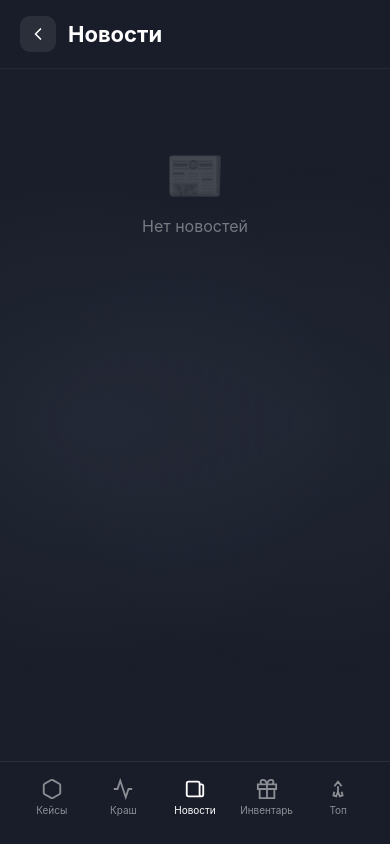
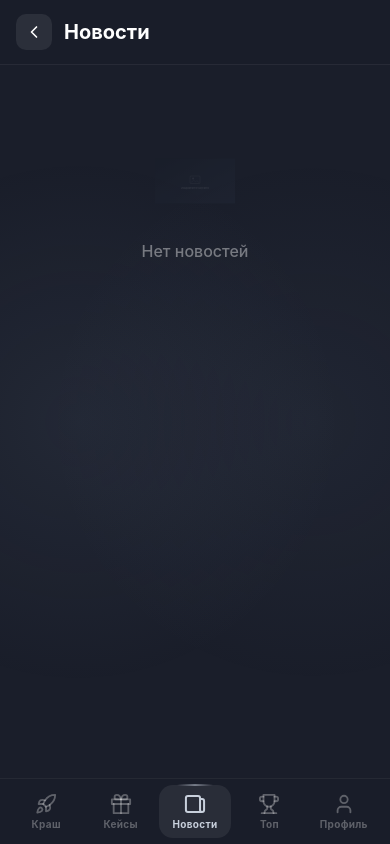
Before and after one commit to Rasswetik/RasswetGifts, a Flask app: page /news in a window 390 px wide. Run offline with Flask 3, Linux system fonts and the light colour scheme; data comes from the database, SQL or seed files in the repository; data that the repository does not hold is empty; some libraries are stand-ins or nearby versions.

Commit message:
Add mobile-friendly news UI and SVG banners

```diff
--- a/templates/news.html
+++ b/templates/news.html
@@ -28,28 +28,37 @@ body::before{
     pointer-events:none;
 }
 
+/* Container */
+.container{
+    max-width:480px;
+    margin:0 auto;
+    padding:0 12px;
+}
+@media(min-width:768px){ .container{max-width:480px} }
+
 /* Header */
 .header{
     position:sticky;top:0;z-index:100;
     background:rgba(26,30,42,.95);
-    backdrop-filter:blur(20px);
-    padding:16px 20px;
+    backdrop-filter:blur(20px);-webkit-backdrop-filter:blur(20px);
+    padding:14px 16px;
     display:flex;align-items:center;gap:12px;
     border-bottom:1px solid rgba(255,255,255,.06);
 }
-.header-title{font-size:22px;font-weight:700;flex:1}
+.header-title{font-size:20px;font-weight:700;flex:1}
 .header-back{
     width:36px;height:36px;border-radius:10px;
     background:rgba(255,255,255,.08);
     display:flex;align-items:center;justify-content:center;
-    cursor:pointer;transition:background .2s;
+    cursor:pointer;transition:all .2s;
 }
 .header-back:hover{background:rgba(255,255,255,.12)}
-.header-back svg{width:20px;height:20px;stroke:#fff}
+.header-back:active{transform:scale(.95)}
+.header-back svg{width:20px;height:20px;stroke:#fff;fill:none}
 
 /* News container */
 .news-container{
-    padding:16px;
+    padding:16px 0;
     display:flex;flex-direction:column;gap:16px;
 }
 
@@ -124,8 +143,12 @@ body::before{
     padding:60px 20px;
     color:rgba(255,255,255,.4);
 }
-.empty-icon{font-size:48px;margin-bottom:12px;opacity:.5}
-.empty-text{font-size:16px}
+.empty-icon{
+    width:80px;height:80px;
+    margin:0 auto 16px;
+    opacity:.4;
+}
+.empty-text{font-size:16px;font-weight:500}
 
 /* Loading */
 .loading{
@@ -133,28 +156,60 @@ body::before{
     padding:40px;
     color:rgba(255,255,255,.5);
 }
+.loading::after{
+    content:'';display:inline-block;
+    width:24px;height:24px;
+    border:2px solid rgba(255,255,255,.2);
+    border-top-color:#fff;
+    border-radius:50%;
+    animation:spin .8s linear infinite;
+}
+@keyframes spin{to{transform:rotate(360deg)}}
 
-/* Bottom nav */
+/* ===== BOTTOM NAV ===== */
 .bottom-nav{
-    position:fixed;bottom:0;left:0;right:0;
-    background:rgba(26,30,42,.98);
-    backdrop-filter:blur(20px);
-    border-top:1px solid rgba(255,255,255,.08);
-    display:flex;
-    padding:8px 16px 20px;
-    z-index:1000;
+    position:fixed;bottom:0;left:0;right:0;z-index:4000;
+    background:rgba(26,30,42,.85);
+    border-top:1px solid rgba(255,255,255,.05);
+    display:flex;align-items:center;justify-content:center;
+    padding:6px 10px calc(env(safe-area-inset-bottom,8px) + 6px);
+    gap:2px;
+    backdrop-filter:blur(20px);-webkit-backdrop-filter:blur(20px);
 }
-.nav-btn{
+.bottom-nav-item{
+    display:flex;flex-direction:column;align-items:center;justify-content:center;gap:3px;
+    padding:8px 12px;
+    border-radius:14px;
+    background:transparent;
+    border:none;
+    color:rgba(255,255,255,.3);
+    font-family:'Inter Variable','Inter',-apple-system,BlinkMacSystemFont,'Segoe UI',sans-serif;
+    font-weight:600;font-size:12px;
+    cursor:pointer;
+    transition:all .25s ease;
+    text-decoration:none;
     flex:1;
-    display:flex;flex-direction:column;align-items:center;gap:4px;
-    padding:8px 4px;
-    color:rgba(255,255,255,.5);
-    text-decoration:none;
-    font-size:10px;
-    transition:color .2s;
+    max-width:100px;
+    position:relative;
 }
-.nav-btn.active{color:#fff}
-.nav-btn svg{width:22px;height:22px}
+.bottom-nav-item svg{
+    width:22px;height:22px;
+    flex-shrink:0;
+    stroke:currentColor;
+    fill:none;
+    transition:transform .25s ease;
+}
+.bottom-nav-item span{font-size:10px;font-weight:700;letter-spacing:.3px}
+.bottom-nav-item.active{
+    background:rgba(255,255,255,.07);
+    color:#C8D0DC;
+}
+.bottom-nav-item.active svg{transform:scale(1.1)}
+.bottom-nav-item.active::after{
+    content:'';position:absolute;top:-1px;left:25%;right:25%;height:2px;
+    background:linear-gradient(90deg,transparent,rgba(200,208,220,.5),transparent);
+    border-radius:2px;
+}
 
 /* Toast */
 .toast{
@@ -176,48 +231,40 @@ body::before{
 
 <div class="header">
     <div class="header-back" onclick="history.back()">
-        <svg viewBox="0 0 24 24" fill="none" stroke="currentColor" stroke-width="2" stroke-linecap="round" stroke-linejoin="round">
+        <svg viewBox="0 0 24 24" stroke-width="2" stroke-linecap="round" stroke-linejoin="round">
             <path d="M15 18l-6-6 6-6"/>
         </svg>
     </div>
     <div class="header-title">Новости</div>
 </div>
 
-<div class="news-container" id="newsContainer">
-    <div class="loading">Загрузка новостей...</div>
+<div class="container">
+    <div class="news-container" id="newsContainer">
+        <div class="loading"></div>
+    </div>
 </div>
 
 <!-- Bottom Navigation -->
 <nav class="bottom-nav">
-    <a href="/" class="nav-btn">
-        <svg viewBox="0 0 24 24" fill="none" stroke="currentColor" stroke-width="2">
-            <path d="M21 16V8a2 2 0 00-1-1.73l-7-4a2 2 0 00-2 0l-7 4A2 2 0 003 8v8a2 2 0 001 1.73l7 4a2 2 0 002 0l7-4A2 2 0 0021 16z"/>
-        </svg>
+    <a class="bottom-nav-item" href="/crash">
+        <svg viewBox="0 0 24 24" stroke-width="2" stroke-linecap="round" stroke-linejoin="round"><path d="M4.5 16.5c-1.5 1.26-2 5-2 5s3.74-.5 5-2c.71-.84.7-2.13-.09-2.91a2.18 2.18 0 0 0-2.91-.09z"/><path d="m12 15-3-3a22 22 0 0 1 2-3.95A12.88 12.88 0 0 1 22 2c0 2.72-.78 7.5-6 11a22.35 22.35 0 0 1-4 2z"/><path d="M9 12H4s.55-3.03 2-4c1.62-1.08 5 0 5 0"/><path d="M12 15v5s3.03-.55 4-2c1.08-1.62 0-5 0-5"/></svg>
+        <span>Краш</span>
+    </a>
+    <a class="bottom-nav-item" href="/cases">
+        <svg viewBox="0 0 24 24" stroke-width="2" stroke-linecap="round" stroke-linejoin="round"><path d="M20 12v10H4V12"/><path d="M2 7h20v5H2z"/><path d="M12 22V7"/><path d="M12 7H7.5a2.5 2.5 0 0 1 0-5C11 2 12 7 12 7z"/><path d="M12 7h4.5a2.5 2.5 0 0 0 0-5C13 2 12 7 12 7z"/></svg>
         <span>Кейсы</span>
     </a>
-    <a href="/crash" class="nav-btn">
-        <svg viewBox="0 0 24 24" fill="none" stroke="currentColor" stroke-width="2">
-            <path d="M22 12h-4l-3 9L9 3l-3 9H2"/>
-        </svg>
-        <span>Краш</span>
-    </a>
-    <a href="/news" class="nav-btn active">
-        <svg viewBox="0 0 24 24" fill="none" stroke="currentColor" stroke-width="2">
-            <path d="M19 20H5a2 2 0 01-2-2V6a2 2 0 012-2h10a2 2 0 012 2v1m2 13a2 2 0 01-2-2V7m2 13a2 2 0 002-2V9a2 2 0 00-2-2h-2"/>
-        </svg>
+    <a class="bottom-nav-item active" href="/news">
+        <svg viewBox="0 0 24 24" stroke-width="2" stroke-linecap="round" stroke-linejoin="round"><path d="M19 20H5a2 2 0 01-2-2V6a2 2 0 012-2h10a2 2 0 012 2v1m2 13a2 2 0 01-2-2V7m2 13a2 2 0 002-2V9a2 2 0 00-2-2h-2"/></svg>
         <span>Новости</span>
     </a>
-    <a href="/inventory" class="nav-btn">
-        <svg viewBox="0 0 24 24" fill="none" stroke="currentColor" stroke-width="2">
-            <path d="M20 12v10H4V12M2 7h20v5H2zM12 22V7M12 7H7.5a2.5 2.5 0 010-5C11 2 12 7 12 7zM12 7h4.5a2.5 2.5 0 000-5C13 2 12 7 12 7z"/>
-        </svg>
-        <span>Инвентарь</span>
+    <a class="bottom-nav-item" href="/leaderboard">
+        <svg viewBox="0 0 24 24" stroke-width="2" stroke-linecap="round" stroke-linejoin="round"><path d="M6 9H4.5a2.5 2.5 0 0 1 0-5H6"/><path d="M18 9h1.5a2.5 2.5 0 0 0 0-5H18"/><path d="M4 22h16"/><path d="M10 14.66V17c0 .55-.47.98-.97 1.21C7.85 18.75 7 20.24 7 22"/><path d="M14 14.66V17c0 .55.47.98.97 1.21C16.15 18.75 17 20.24 17 22"/><path d="M18 2H6v7a6 6 0 0 0 12 0V2z"/></svg>
+        <span>Топ</span>
     </a>
-    <a href="/leaderboard" class="nav-btn">
-        <svg viewBox="0 0 24 24" fill="none" stroke="currentColor" stroke-width="2">
-            <path d="M12 15l-2 5-3-1 1-4M12 15l2 5 3-1-1-4M12 15V9M8 9l4-5 4 5"/>
-        </svg>
-        <span>Топ</span>
+    <a class="bottom-nav-item" href="/inventory">
+        <svg viewBox="0 0 24 24" stroke-width="2" stroke-linecap="round" stroke-linejoin="round"><path d="M19 21v-2a4 4 0 0 0-4-4H9a4 4 0 0 0-4 4v2"/><circle cx="12" cy="7" r="4"/></svg>
+        <span>Профиль</span>
     </a>
 </nav>
 
@@ -265,14 +312,14 @@ body::before{
             var d = await r.json();
 
             if(!d.success || !d.news || d.news.length === 0){
-                $('newsContainer').innerHTML = '<div class="empty-state"><div class="empty-icon">📰</div><div class="empty-text">Нет новостей</div></div>';
+                $('newsContainer').innerHTML = '<div class="empty-state"><img class="empty-icon" src="/static/img/news/none.svg" alt=""><div class="empty-text">Нет новостей</div></div>';
                 return;
             }
 
             $('newsContainer').innerHTML = d.news.map(function(n){
                 var imageHtml = n.image_url
-                    ? '<img class="news-image" src="' + n.image_url + '" alt="" onerror="this.className=\'news-image placeholder\';this.innerHTML=\'📰\'">'
-                    : '<div class="news-image placeholder">📰</div>';
+                    ? '<img class="news-image" src="' + n.image_url + '" alt="" onerror="this.outerHTML=\'<div class=\\\'news-image placeholder\\\'><img src=\\\'/static/img/news/none.svg\\\' alt=\\\'\\\'></div>\'">'
+                    : '<div class="news-image placeholder"><img src="/static/img/news/none.svg" alt=""></div>';
 
                 var rewardHtml = '';
                 if(n.reward_amount > 0){
@@ -298,7 +345,7 @@ body::before{
 
         }catch(e){
             console.error('Load news error:', e);
-            $('newsContainer').innerHTML = '<div class="empty-state"><div class="empty-text">Ошибка загрузки</div></div>';
+            $('newsContainer').innerHTML = '<div class="empty-state"><img class="empty-icon" src="/static/img/news/none.svg" alt=""><div class="empty-text">Ошибка загрузки</div></div>';
         }
     }
 
@@ -309,7 +356,7 @@ body::before{
         }
 
         btn.style.pointerEvents = 'none';
-        btn.innerHTML = '<span>Загрузка...</span>';
+        btn.innerHTML = '<span>...</span>';
 
         try{
             var r = await fetch('/api/news/claim-reward', {
```
Also changed, not shown: other parts of templates/news.html (+20 -10 lines), static/img/news/leaderboard.svg (added), static/img/news/none.svg (added), static/img/news/update_v41.svg (added).
